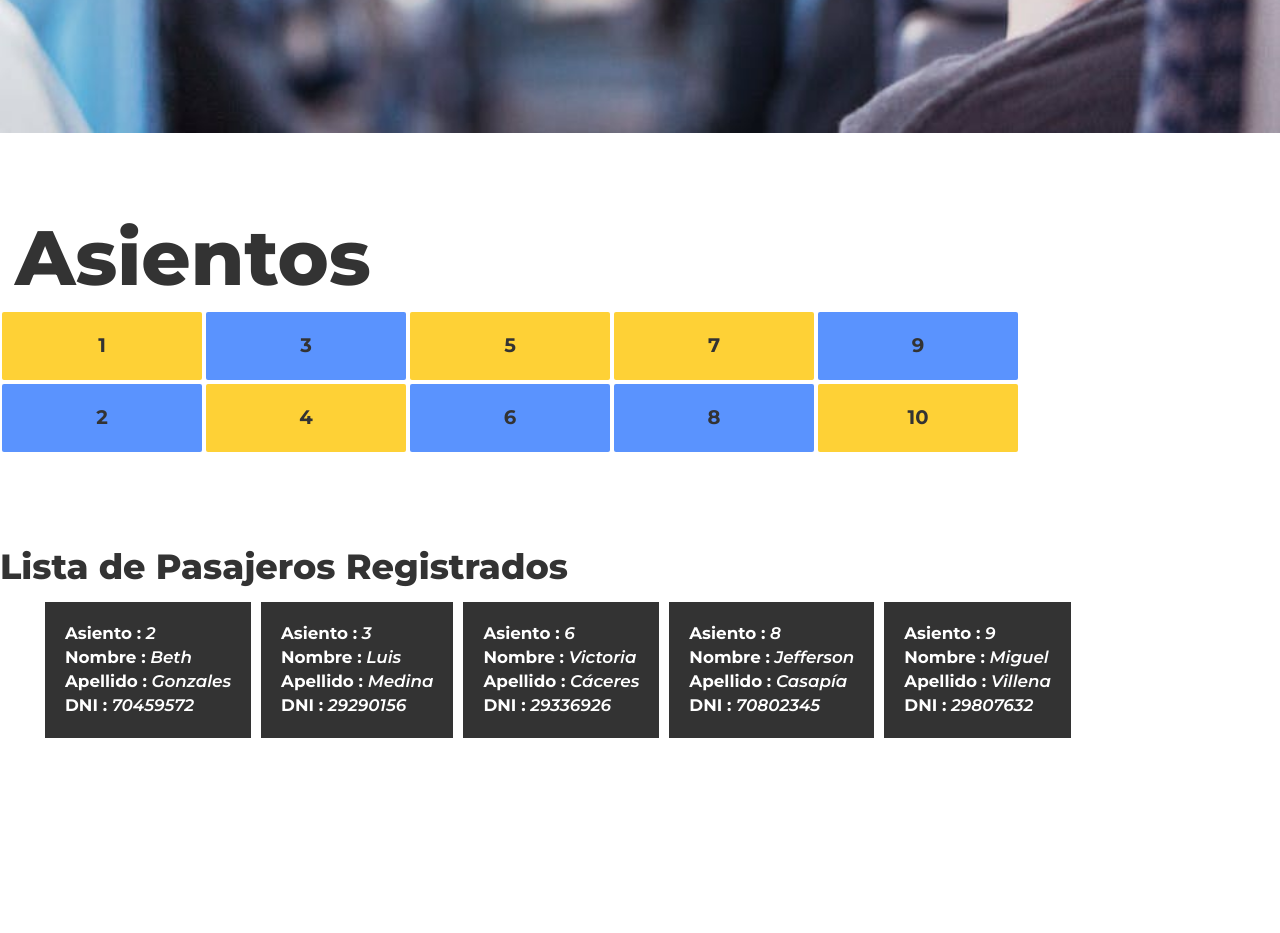
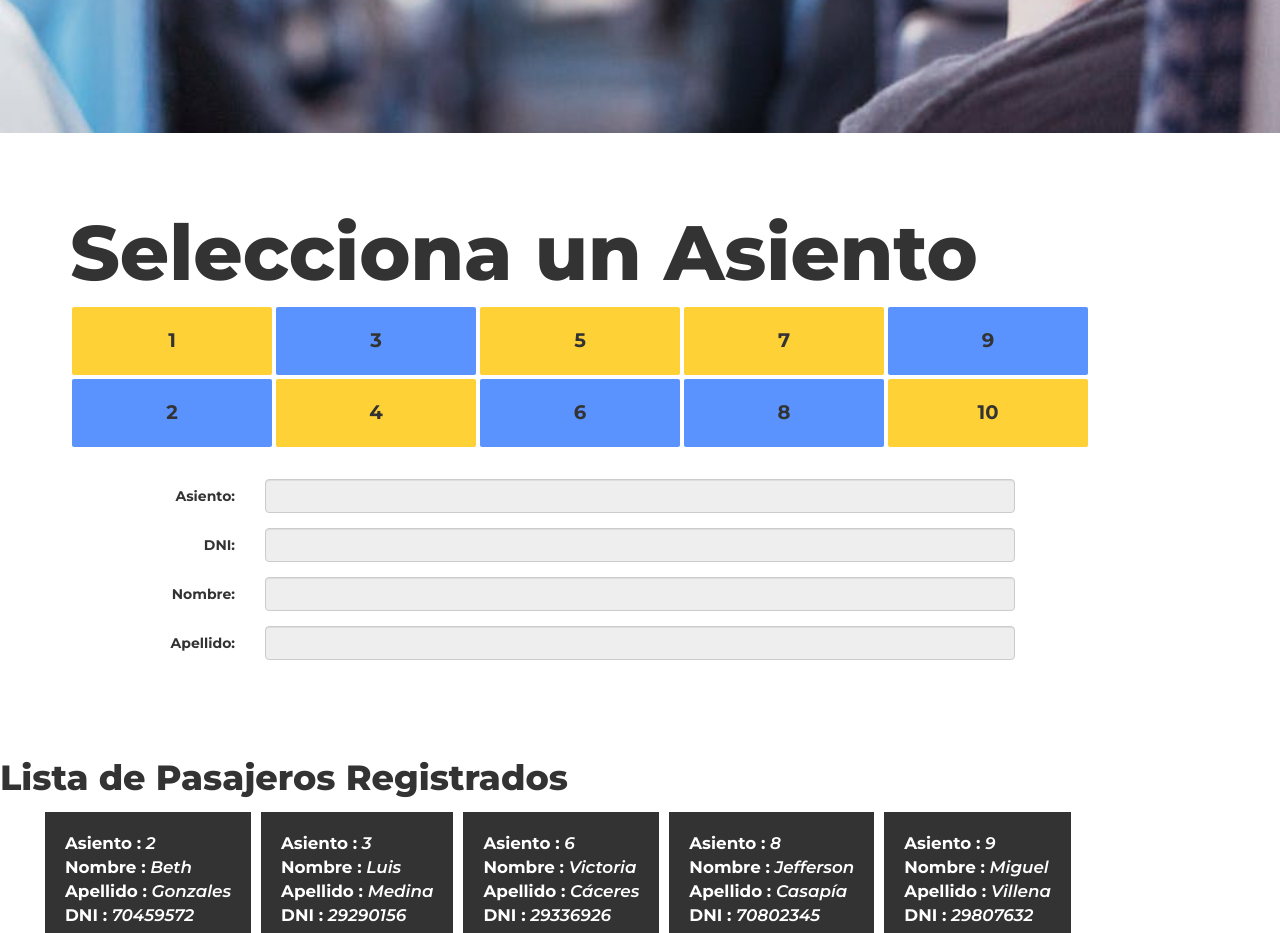
Before and after one commit to luisaGonzales/ReservaAsientos-React, a React (Create React App) app: page / in a window 1280 px wide. Shown: the part 1200-2133 px from the top of the page. Before the commit the page ends 1953 px from the top, so only its background shows below. Built offline with nearby package versions, Linux system fonts and the light colour scheme; a web font is replaced by a local one.

Commit message:
Agregando Secciones e inputs

```diff
--- a/src/index.css
+++ b/src/index.css
@@ -5,9 +5,6 @@
 
 p{
   margin: 0 !important;
-}
-.no-display{
-  display: none;
 }
 
 .text2{
--- a/src/index.js
+++ b/src/index.js
@@ -8,11 +8,11 @@ const App = ({arr}) =>{
     return (
         <div>
             <section id="bienvenida">
-                <div class="container description">
-                    <div class="row">
-                        <div class="col-lg-12 col-md-12 col-sm-12 col-xs-12 ">
-                            <p class="text2">RESERVA DE ASIENTOS</p>
-                            <p><a class="btn btn-primary" role="button" id="ingresar"><i class="fa fa-sign-in" aria-hidden="true"></i> INGRESAR</a></p>
+                <div className="container description">
+                    <div className="row">
+                        <div className="col-lg-12 col-md-12 col-sm-12 col-xs-12 ">
+                            <p className="text2">RESERVA DE ASIENTOS</p>
+                            <p><a className="btn btn-primary" role="button" id="ingresar"><i className="fa fa-sign-in" aria-hidden="true"></i> INGRESAR</a></p>
                         </div>
                     </div>
                 </div>
@@ -40,9 +40,15 @@ const App = ({arr}) =>{
                     </div>
                 </div>
             </section>
+            <section id="reservarAsiento" className="no-display">
+                <div className="container">
+                    <div className="row" id="tituloReservar">
                         <div className="col-lg-12 col-md-12 col-sm-12 col-xs-12 ">
-                        <h1 className="text3">Asientos</h1>
+                            <h1 className="text3">Selecciona un Asiento</h1>
                         </div>
+                    </div>
+                    <div className="row text-center">
+                        <div className="col-lg-12 col-md-12 col-sm-12 col-xs-12 ">
                             <table id="tablaPasajeros">
                                 <tr>
                                     <td id="1" className="btn btn-default">1</td>
@@ -59,6 +65,37 @@ const App = ({arr}) =>{
                                     <td id="10" className="btn btn-default">10</td>
                                 </tr>
                             </table>
+                        </div>
+                    </div>
+                    <div className="form-horizontal">
+                        <div className="form-group">
+                            <label className="control-label col-sm-2" for="">Asiento:</label>
+                            <div className="col-sm-8">
+                                <input type="text" className="form-control" id="userAsiento" disabled />
+                            </div>
+                        </div>
+                        <div className="form-group">
+                            <label className="control-label col-sm-2" for="">DNI:</label>
+                            <div className="col-sm-8">
+                                <input type="number" className="form-control" id="userDNI" disabled />
+                            </div>
+                        </div>
+                        <div className="form-group">
+                            <label className="control-label col-sm-2" for="">Nombre:</label>
+                            <div className="col-sm-8">
+                                <input type="text" className="form-control" id="userNombre" disabled />
+                            </div>
+                        </div>
+                        <div className="form-group">
+                            <label className="control-label col-sm-2" for="">Apellido:</label>
+                            <div className="col-sm-8">
+                                <input type="text" className="form-control" id="userApellido" disabled />
+                            </div>
+                        </div>
+                    </div>
+                </div>
+            </section>
+
                 <div>
                     <h1 className="text4">Lista de Pasajeros Registrados</h1>
                     <ul>
```
Lines whose indentation alone changed are shown as unchanged.
